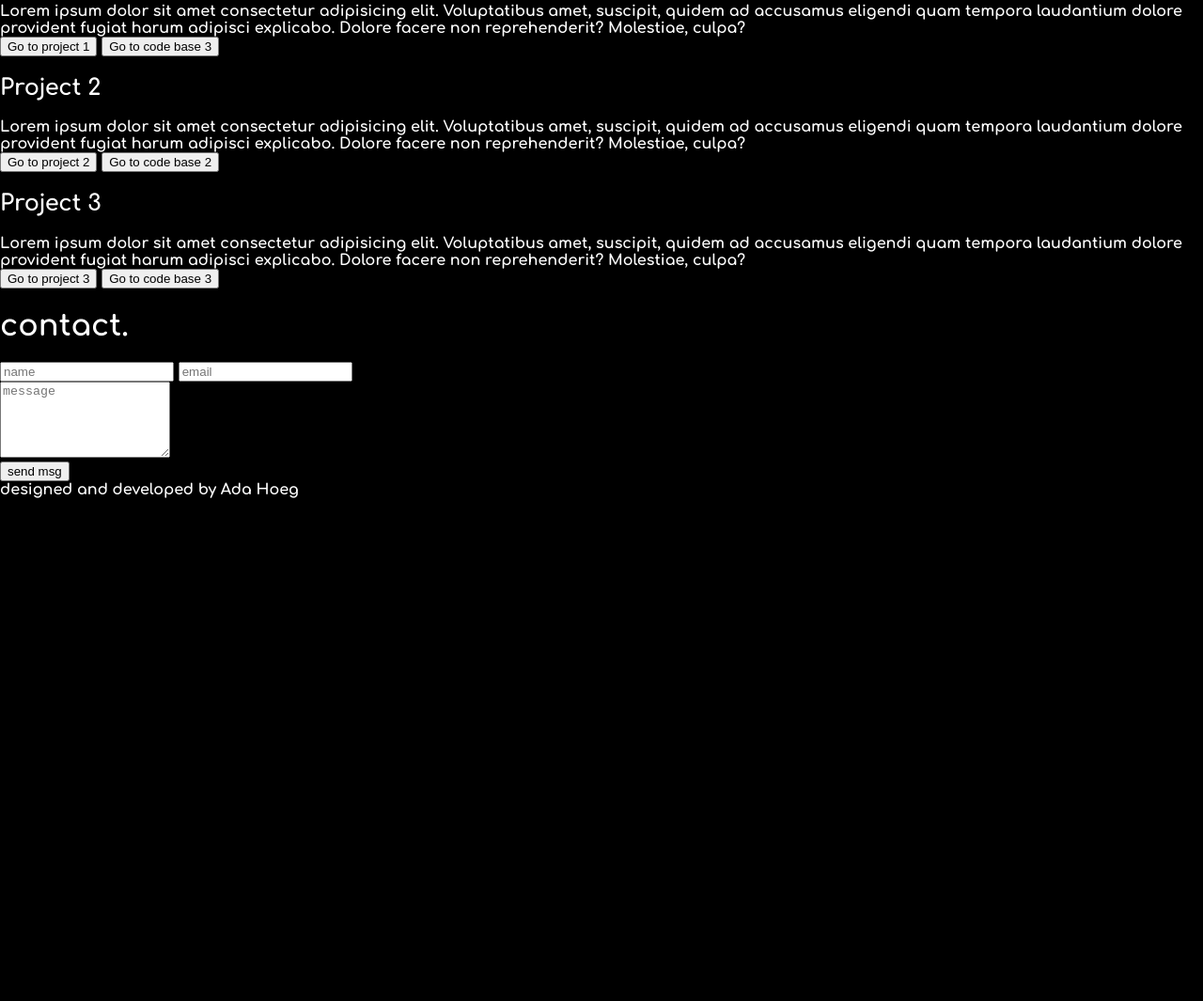
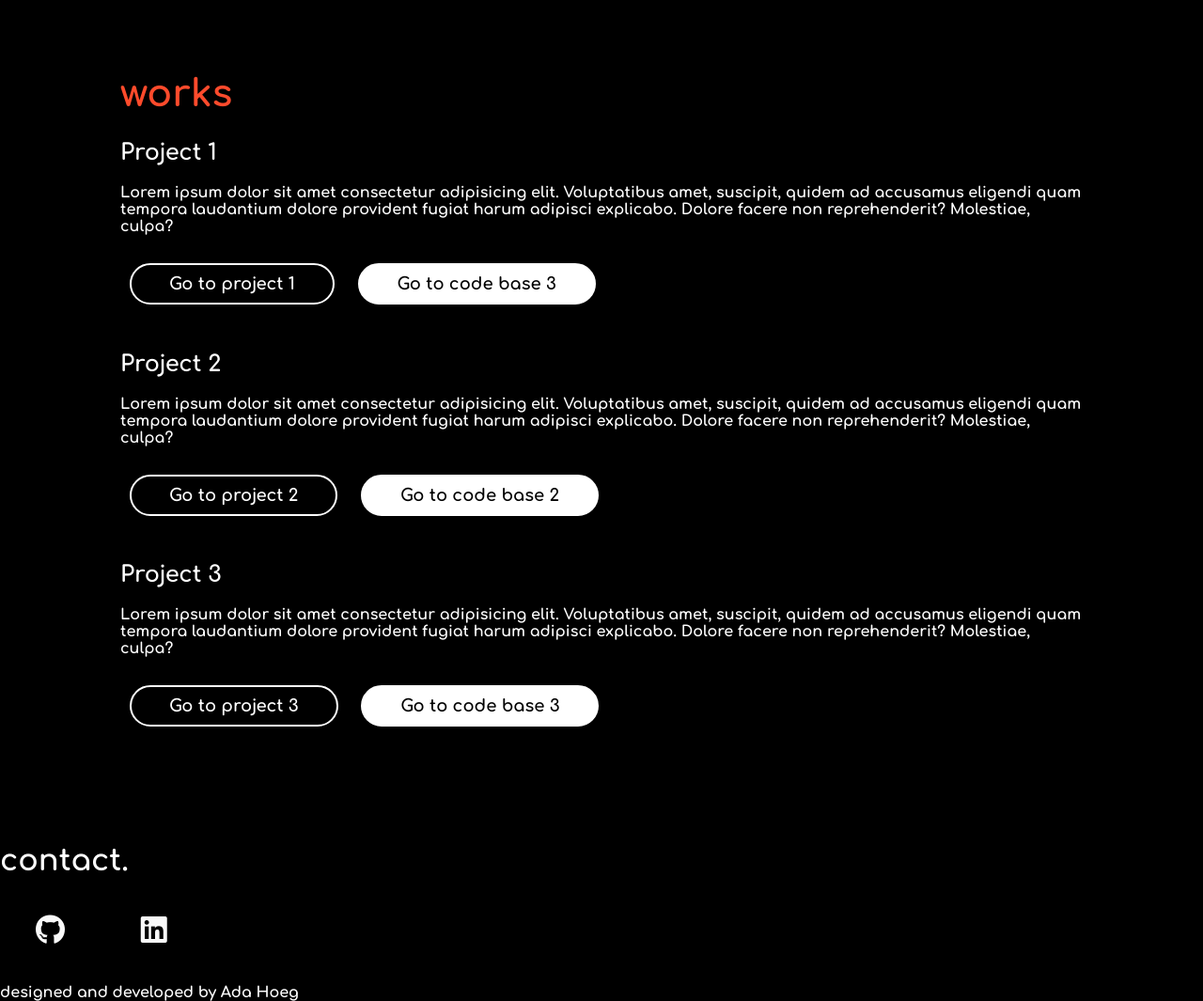
Before and after one commit to flovelace/portfolio-2.0, a plain HTML site: page index.html in a window 1280 px wide. Shown: the part 1036-2101 px from the top of the page at 94% size. Before the commit the page ends 1566 px from the top, so only its background shows below. Drawn offline with nearby package versions, Linux system fonts and the light colour scheme.

Commit message:
working through the styling contact

```diff
--- a/assets/style/style.css
+++ b/assets/style/style.css
@@ -92,3 +92,94 @@ body, html {
     transition: 1s ease-in-out;
     padding-top: 20vh;
     }
+
+#tagline {
+    font-size: 50px;
+    width: 60%;
+}
+
+#portfolio {
+    width: 80%;
+    padding: 2% 10%;
+}
+
+#portfolio div h1 {
+    font-size: 40px;
+    background-image: linear-gradient(to left, #ff416C 0%, #ff4b2b 100%);
+    -webkit-background-clip: text;
+    background-clip: text;
+    -webkit-text-fill-color: transparent;
+    background-size: 500% 500% !important;
+    -webkit-animation: Gradient 20s ease infinite;
+    -moz-animation: gradient 20s ease infinite;
+    -o-animation: gradient 20s ease infinite;
+    animation: gradient 20s ease infinite;
+    font-family: 'comfortaa', cursive;
+}
+
+#skills {
+    margin: 4vh 0px !important;
+    padding: 2vh 0px !important;
+}
+
+#work {
+    margin: 4vh 0px !important;
+    padding: 2vh 0px !important;
+}
+
+.btn-one {
+    color: #fff;
+    padding: 10px 40px;
+    border-radius: 50px;
+    border: 2px solid #fff;
+    font-size: 18px;
+    font-family: 'Comfortaa', cursive;
+    font-weight: bold;
+    background: transparent;
+    transition: 0.4s ease-in-out;
+    margin: 30px 10px;
+}
+
+.btn-one:hover {
+    background: #fff;
+    cursor: pointer;
+    color: #000;
+}
+
+.project div {
+    font-weight: normal;
+}
+
+.btn-two {
+    color: #000;
+    padding: 10px 40px;
+    border-radius: 50px;
+    border: 2px solid #fff;
+    font-size: 18px;
+    font-family: 'Comfortaa', cursive;
+    font-weight: bold;
+    background: #fff;
+    transition: 0.4s ease-in-out;
+    margin: 30px 10px;
+}
+
+.btn-two:hover {
+    background: transparent;
+    cursor: pointer;
+    color: #fff;
+}
+
+#details {
+    margin: 6vh 0px;
+}
+
+.btn-social {
+    margin: 40px 20px;
+    padding: 15px 18px;
+    border-radius: 50%;
+
+}
+
+.btn-social:hover {
+    cursor: pointer;
+}
--- a/index.html
+++ b/index.html
@@ -1,6 +1,6 @@
 <!DOCTYPE html>
 <html lang="en">
-
+<!-- head data start -->
 <head>
     <meta charset="UTF-8">
     <meta name="viewport" content="width=device-width, initial-scale=1.0">
@@ -11,22 +11,25 @@
     <link rel="stylesheet" href="./assets/style/style.css">
     <script src="https://code.jquery.com/jquery-3.3.1.min.js"
         integrity="sha256-FgpCb/KJQlLNfOu91ta32o/NMZxltwRo8QtmkMRdAu8=" crossorigin="anonymous"></script>
+    <script src="https://kit.fontawesome.com/eef06e274a.js" crossorigin="anonymous"></script>
     <script src="script.js" defer></script>
-
 </head>
+<!-- head data end -->
 <body>
+    <!-- Loading spinner -->
     <div id="loading">
         <div id="spinner"></div>
     </div>
+    <!-- header -->
     <div id="header" class="animated slideInDown" style="animation-delay:1.8s;">
         <div id="title">Ada Hoeg</div><br>
         <div id="links">
             <a href="#skills">skills</a>
-            <a href="#projects" style="margin:0px 60px;">projects</a>
+            <a href="#work" style="margin:0px 60px;">projects</a>
             <a href="#contact">contact</a>
         </div>
     </div>
-
+    <!-- Middle section -->
     <center>
         <div id="middle">
             <div id="tagline" class="animated zoomIn" style="animation-delay:1.8s;">
@@ -35,8 +38,9 @@
             </div>
         </div>
     </center>
-
+    <!-- Portfolio -->
     <div id="portfolio">
+        <!-- skills -->
         <div id="skills">
             <h1>Skills</h1>
             <div>
@@ -45,7 +49,7 @@
                 </p>
             </div>
         </div>
-
+        <!-- work -->
         <div id="work">
             <h1>works</h1>
 
@@ -80,17 +84,14 @@
                 <button class="btn-two"> Go to code base 3</button>
             </div>
         </div>
-
+    </div>
     <div id="contact">
         <h1>contact.</h1>
-        <form>
-            <input type="text" placeholder="name" required>
-            <input type="email" placeholder="email" required><br>
-            <textarea placeholder="message" required rows="5"></textarea><br>
-            <button class="btn-one">send msg</button>
-        </form>
+            <div id="details">
+                <a class="btn-social"><i class="fa-brands fa-github fa-2xl fa-fade" style="--fa-animation-duration: 2s; --fa-fade-opacity: 0.6;"></i></a>
+                <a class="btn-social"><i class="fa-brands fa-linkedin fa-2xl fa-fade" style="--fa-animation-duration: 2s; --fa-fade-opacity: 0.6;"></i></a>
+            </div>
     </div>
-
     <div id="footer">
         designed and developed by Ada Hoeg
     </div>
--- a/script.js
+++ b/script.js
@@ -36,5 +36,5 @@ setTimeout(function () {
   setTimeout(function () {
     $('#loading').removeClass('animated fadeOut');
     $('#loading').css('display', 'none');
-  }, 800);
-}, 1450);
+  }, 600);
+}, 1250);
```
